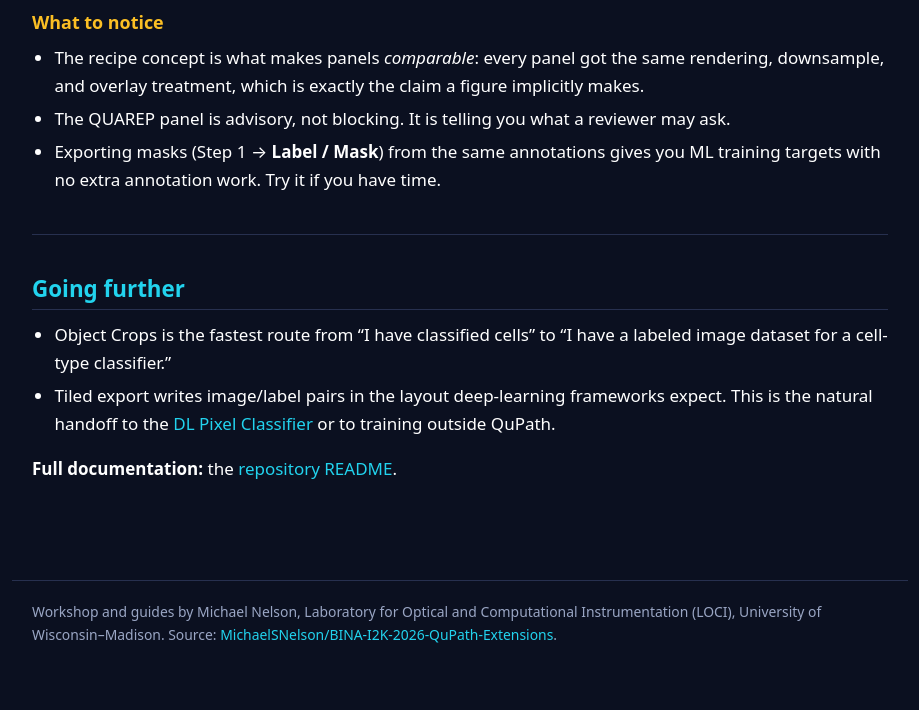
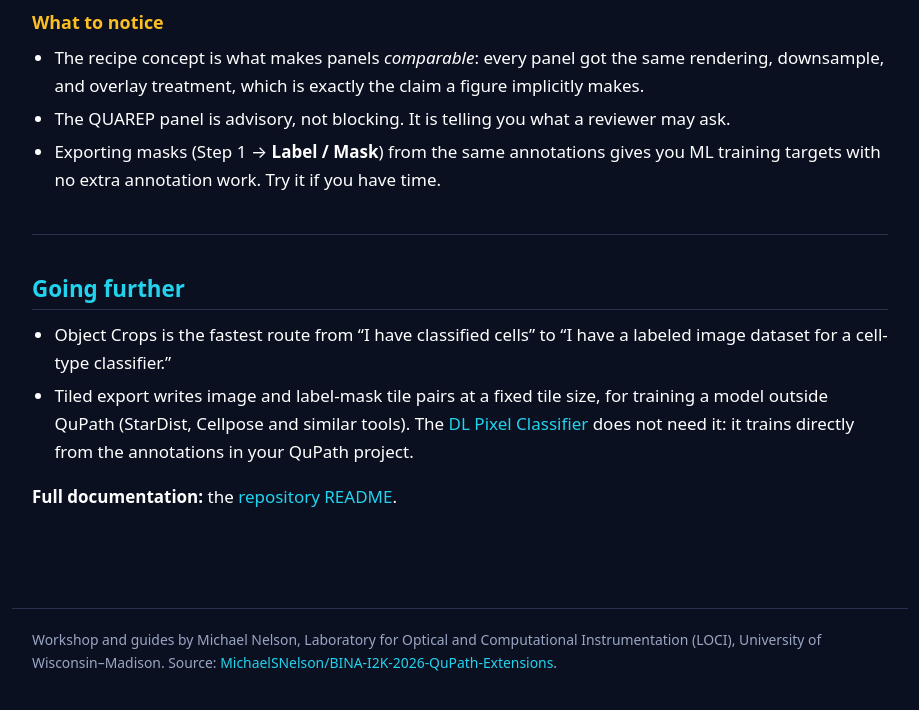
Before and after one commit to MichaelSNelson/BINA-I2K-2026-QuPath-Extensions, a Jekyll site: the page built from docs/01-quiet-image-export.md, in a window 1280 px wide and 900 px high, scrolled down 7766 px, cut to the strip 145-855 px from the top of the window. Shown: the whole strip, without its empty margins (180-1099 px from the left). Built offline with Jekyll 4.4.1, drawn with Linux system fonts in a browser that asks for light colours.

Commit message:
QuIET guide: tiled export is for training outside QuPath, not for the DL Pixel Classifier
Claude-Session: https://claude.ai/code/session_01KwiACUr5MacuDvqp74c96o

```diff
--- a/docs/01-quiet-image-export.md
+++ b/docs/01-quiet-image-export.md
@@ -218,9 +218,10 @@ catalog (see the **Install** box above, or the [setup guide](setup.md)).
 
 - Object Crops is the fastest route from "I have classified cells" to "I have a labeled
   image dataset for a cell-type classifier."
-- Tiled export writes image/label pairs in the layout deep-learning frameworks expect. This
-  is the natural handoff to the [DL Pixel Classifier](02-dl-pixel-classifier.md) or to
-  training outside QuPath.
+- Tiled export writes image and label-mask tile pairs at a fixed tile size, for training a
+  model outside QuPath (StarDist, Cellpose and similar tools). The
+  [DL Pixel Classifier](02-dl-pixel-classifier.md) does not need it: it trains directly from
+  the annotations in your QuPath project.
 
 **Full documentation:** the
 [repository README](https://github.com/uw-loci/qupath-extension-image-export-toolkit#readme).
```
